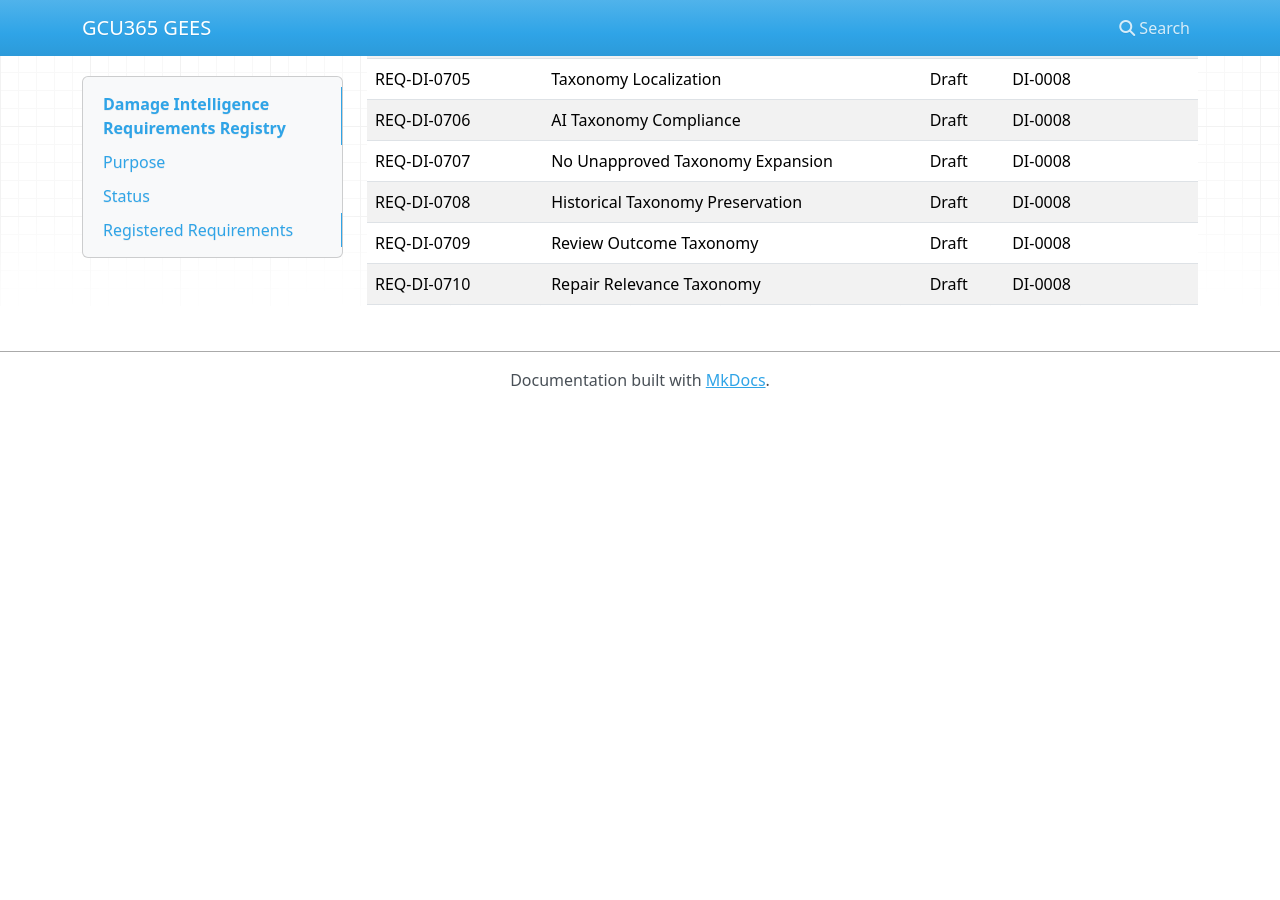
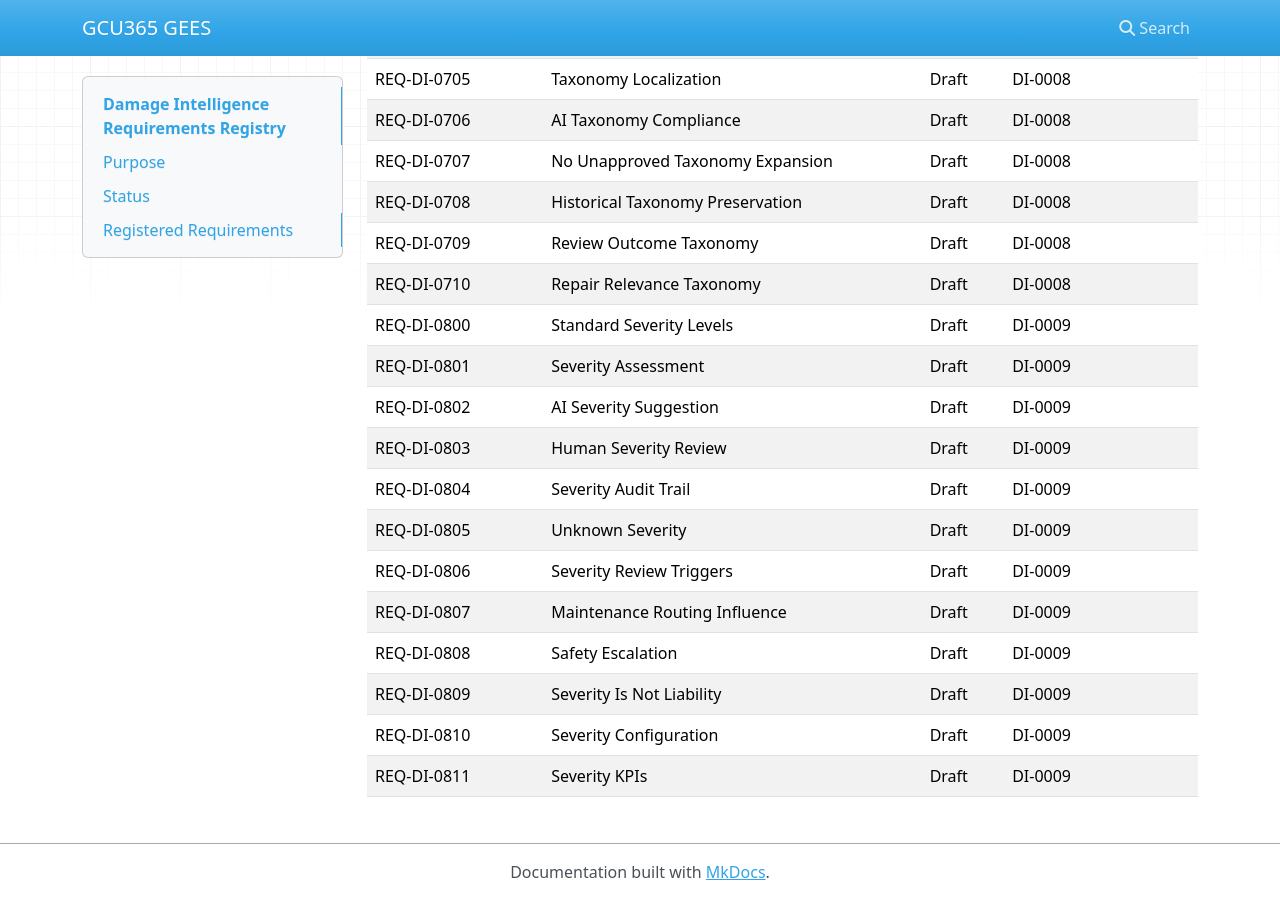
Before and after one commit to My10Sons/GCU365GEES, an MkDocs documentation site: the page built from docs/99-Appendices/Requirement-Registry/DAMAGE.md, in a window 1280 px wide and 900 px high, scrolled down 5183 px. Built offline with MkDocs 1.6.1, drawn with Linux system fonts in a browser that asks for light colours; nearby versions of some CDN libraries; before the commit the page ends 5591 px from its top, so only the background shows below that.

Commit message:
Revise Damage Intelligence Requirements Registry format

```diff
--- a/docs/99-Appendices/Requirement-Registry/DAMAGE.md
+++ b/docs/99-Appendices/Requirement-Registry/DAMAGE.md
@@ -135,3 +135,15 @@ Requirements have been registered below.
 | REQ-DI-0708 | Historical Taxonomy Preservation | Draft | DI-0008 | Preserve historical taxonomy values |
 | REQ-DI-0709 | Review Outcome Taxonomy | Draft | DI-0008 | Standard human review outcomes |
 | REQ-DI-0710 | Repair Relevance Taxonomy | Draft | DI-0008 | Standard repair relevance values |
+| REQ-DI-0800 | Standard Severity Levels | Draft | DI-0009 | Standardized severity labels |
+| REQ-DI-0801 | Severity Assessment | Draft | DI-0009 | Assess severity for damage findings |
+| REQ-DI-0802 | AI Severity Suggestion | Draft | DI-0009 | AI-generated severity suggestions |
+| REQ-DI-0803 | Human Severity Review | Draft | DI-0009 | Review and adjust AI severity |
+| REQ-DI-0804 | Severity Audit Trail | Draft | DI-0009 | Audit severity changes and decisions |
+| REQ-DI-0805 | Unknown Severity | Draft | DI-0009 | Support unknown severity |
+| REQ-DI-0806 | Severity Review Triggers | Draft | DI-0009 | Route significant severity for review |
+| REQ-DI-0807 | Maintenance Routing Influence | Draft | DI-0009 | Severity influences maintenance routing |
+| REQ-DI-0808 | Safety Escalation | Draft | DI-0009 | Escalate safety-impacting damage |
+| REQ-DI-0809 | Severity Is Not Liability | Draft | DI-0009 | Severity does not determine liability or charge |
+| REQ-DI-0810 | Severity Configuration | Draft | DI-0009 | Configurable thresholds and routing rules |
+| REQ-DI-0811 | Severity KPIs | Draft | DI-0009 | Track severity metrics |
```
